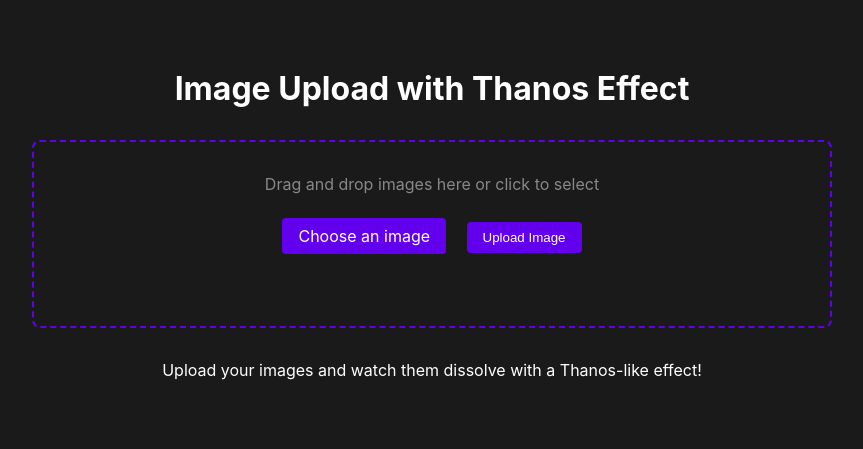
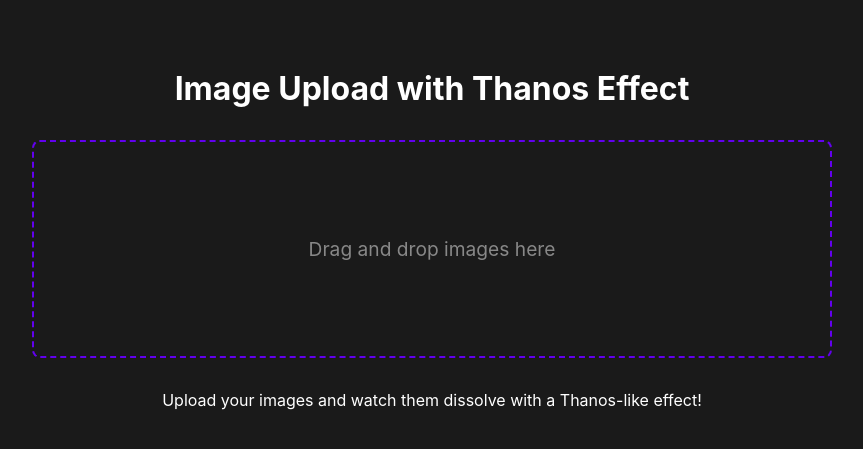
Before and after one commit to Klaudioz/ThanosImageErase, a Flask app: page / in a window 1280 px wide. Shown: the top 449 px of the page, without its empty margins (208-1071 px from the left). Run offline with Flask 3, Linux system fonts and the light colour scheme.

Commit message:
Agent query: Please check if: 1. The interface only shows drag and drop functionality 2. Files are automatically uploaded when dropped 3. The delete button appears below the image 4. The Thanos effect still works correctly

```diff
--- a/static/css/style.css
+++ b/static/css/style.css
@@ -27,6 +27,10 @@ body {
     border-radius: 8px;
     transition: all 0.3s ease;
     position: relative;
+    min-height: 150px;
+    display: flex;
+    align-items: center;
+    justify-content: center;
 }
 
 .upload-container.drag-over {
@@ -36,22 +40,10 @@ body {
 }
 
 .upload-container::before {
-    content: 'Drag and drop images here or click to select';
+    content: 'Drag and drop images here';
     display: block;
-    margin-bottom: 1rem;
     color: #888;
-}
-
-.preview-container {
-    margin: 1rem 0;
-    max-width: 300px;
-    margin: 1rem auto;
-    display: none;
-}
-
-.preview-container img {
-    max-width: 100%;
-    border-radius: 8px;
+    font-size: 1.2rem;
 }
 
 .image-container {
@@ -74,8 +66,9 @@ button {
     padding: 0.5rem 1rem;
     border-radius: 4px;
     cursor: pointer;
-    margin: 0.5rem;
     transition: opacity 0.3s ease;
+    margin: 1rem auto;
+    display: block;
 }
 
 button:hover {
@@ -83,9 +76,7 @@ button:hover {
 }
 
 #delete-image {
-    position: absolute;
-    bottom: 1rem;
-    right: 1rem;
+    margin-top: 1rem;
 }
 
 .hidden {
@@ -104,7 +95,10 @@ button:hover {
 }
 
 #upload-status {
-    margin-top: 1rem;
+    position: absolute;
+    bottom: 1rem;
+    left: 50%;
+    transform: translateX(-50%);
     padding: 0.5rem;
 }
 
@@ -115,22 +109,3 @@ button:hover {
 .success {
     color: #69f0ae;
 }
-
-#file-input {
-    display: none;
-}
-
-.upload-container label {
-    display: inline-block;
-    padding: 0.5rem 1rem;
-    background-color: var(--accent-color);
-    color: var(--text-color);
-    border-radius: 4px;
-    cursor: pointer;
-    margin: 0.5rem;
-    transition: opacity 0.3s ease;
-}
-
-.upload-container label:hover {
-    opacity: 0.8;
-}
--- a/static/js/main.js
+++ b/static/js/main.js
@@ -7,12 +7,8 @@ document.addEventListener("DOMContentLoaded", () => {
     const bigNoise = dissolveFilter.querySelector('feTurbulence[result="bigNoise"]');
     const safariWarning = document.querySelector(".safari-warning");
     const mainContainer = document.querySelector(".container");
-    const uploadForm = document.getElementById("upload-form");
+    const uploadContainer = document.getElementById("upload-container");
     const uploadStatus = document.getElementById("upload-status");
-    const fileInput = document.getElementById("file-input");
-    const uploadContainer = document.getElementById("upload-container");
-    const previewContainer = document.querySelector(".preview-container");
-    const previewImage = document.getElementById("preview-image");
 
     let isAnimating = false;
     let currentFilename = null;
@@ -28,24 +24,6 @@ document.addEventListener("DOMContentLoaded", () => {
         return;
     }
 
-    // Preview functionality
-    function showPreview(file) {
-        if (file && file.type.startsWith('image/')) {
-            const reader = new FileReader();
-            reader.onload = (e) => {
-                previewImage.src = e.target.result;
-                previewContainer.style.display = 'block';
-            };
-            reader.readAsDataURL(file);
-        }
-    }
-
-    // File input change handler
-    fileInput.addEventListener('change', (e) => {
-        const file = e.target.files[0];
-        showPreview(file);
-    });
-
     // Drag and Drop handlers
     function preventDefaults(e) {
         e.preventDefault();
@@ -60,19 +38,56 @@ document.addEventListener("DOMContentLoaded", () => {
         uploadContainer.classList.remove('drag-over');
     }
 
-    function handleDrop(e) {
+    async function uploadFile(file) {
+        if (!file || !file.type.startsWith('image/')) {
+            uploadStatus.textContent = "Please drop an image file";
+            uploadStatus.className = "error";
+            return;
+        }
+
+        const formData = new FormData();
+        formData.append("file", file);
+
+        try {
+            uploadStatus.textContent = "Uploading...";
+            uploadStatus.className = "";
+
+            const response = await fetch("/upload", {
+                method: "POST",
+                body: formData
+            });
+
+            const result = await response.json();
+
+            if (result.success) {
+                uploadStatus.textContent = "Upload successful!";
+                uploadStatus.className = "success";
+
+                // Display the uploaded image
+                currentFilename = result.filename;
+                displayedImage.src = `/static/uploads/${result.filename}`;
+                displayedImage.style.display = "block";
+                deleteButton.classList.remove("hidden");
+            } else {
+                uploadStatus.textContent = result.error || "Upload failed";
+                uploadStatus.className = "error";
+            }
+        } catch (error) {
+            uploadStatus.textContent = "Upload failed";
+            uploadStatus.className = "error";
+            console.error("Upload error:", error);
+        }
+    }
+
+    async function handleDrop(e) {
         preventDefaults(e);
         unhighlight();
 
         const dt = e.dataTransfer;
         const file = dt.files[0];
 
-        if (file && file.type.startsWith('image/')) {
-            fileInput.files = dt.files;
-            showPreview(file);
-        } else {
-            uploadStatus.textContent = "Please drop an image file";
-            uploadStatus.className = "error";
+        if (file) {
+            await uploadFile(file);
         }
     }
 
@@ -113,9 +128,6 @@ document.addEventListener("DOMContentLoaded", () => {
                 displayedImage.style.display = "none";
                 currentFilename = null;
                 deleteButton.classList.add("hidden");
-                // Reset the preview
-                previewContainer.style.display = 'none';
-                previewImage.src = '';
             }
         } catch (error) {
             console.error('Error deleting image:', error);
@@ -163,54 +175,4 @@ document.addEventListener("DOMContentLoaded", () => {
 
         requestAnimationFrame(animate);
     });
-
-    uploadForm.addEventListener("submit", async (e) => {
-        e.preventDefault();
-
-        const file = fileInput.files[0];
-
-        if (!file) {
-            uploadStatus.textContent = "Please select a file";
-            uploadStatus.className = "error";
-            return;
-        }
-
-        const formData = new FormData();
-        formData.append("file", file);
-
-        try {
-            uploadStatus.textContent = "Uploading...";
-            uploadStatus.className = "";
-
-            const response = await fetch("/upload", {
-                method: "POST",
-                body: formData
-            });
-
-            const result = await response.json();
-
-            if (result.success) {
-                uploadStatus.textContent = "Upload successful!";
-                uploadStatus.className = "success";
-
-                // Display the uploaded image
-                currentFilename = result.filename;
-                displayedImage.src = `/static/uploads/${result.filename}`;
-                displayedImage.style.display = "block";
-                deleteButton.classList.remove("hidden");
-
-                // Reset form and preview
-                uploadForm.reset();
-                previewContainer.style.display = 'none';
-                previewImage.src = '';
-            } else {
-                uploadStatus.textContent = result.error || "Upload failed";
-                uploadStatus.className = "error";
-            }
-        } catch (error) {
-            uploadStatus.textContent = "Upload failed";
-            uploadStatus.className = "error";
-            console.error("Upload error:", error);
-        }
-    });
 });
--- a/templates/index.html
+++ b/templates/index.html
@@ -21,24 +21,18 @@
 <div class="container">
     <h1>Image Upload with Thanos Effect</h1>
 
-    <!-- Upload Form -->
+    <!-- Upload Container -->
     <div class="upload-container" id="upload-container">
-        <form id="upload-form">
-            <input type="file" id="file-input" accept="image/*" required>
-            <label for="file-input">Choose an image</label>
-            <button type="submit">Upload Image</button>
-        </form>
-        <div class="preview-container">
-            <img id="preview-image" src="" alt="Preview">
-        </div>
         <div id="upload-status"></div>
     </div>
 
     <!-- Image Container -->
     <div class="image-container">
         <img id="displayed-image" src="" alt="Selected Image" style="display: none;">
-        <button id="delete-image" class="hidden">Delete Image</button>
     </div>
+
+    <!-- Delete Button (moved outside image container) -->
+    <button id="delete-image" class="hidden">Delete Image</button>
 
     <!-- Support Message -->
     <p class="support-text">
```
Also changed, not shown: static/uploads/CleanShot_2024-11-01_at_17.34.30.jpeg (added).
